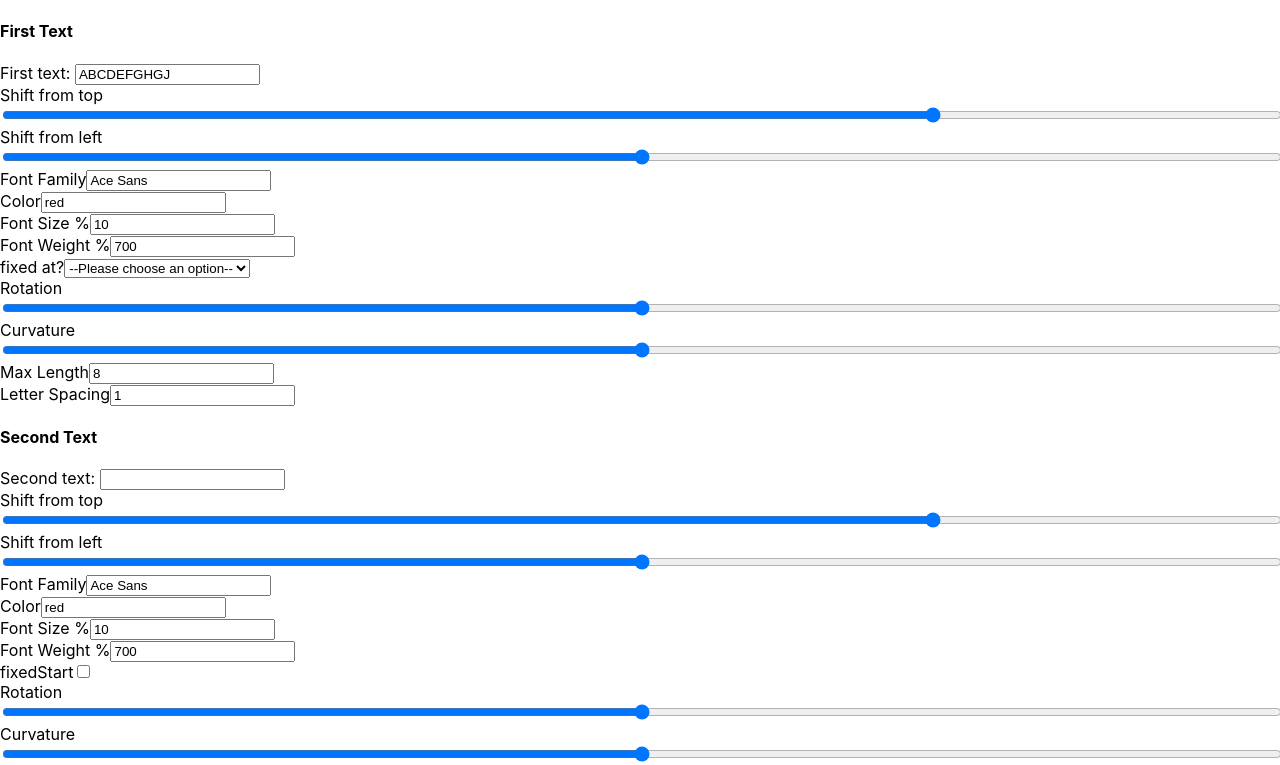
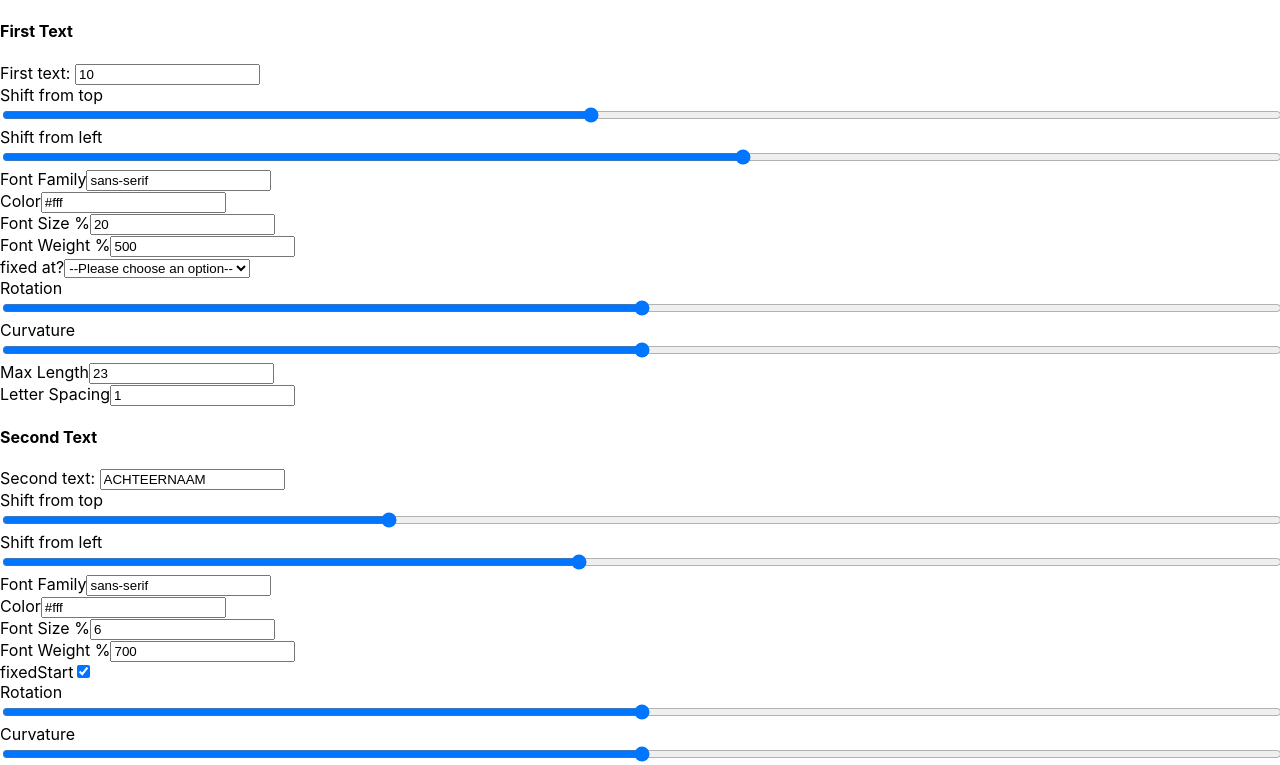
Before and after one commit to ouzkaganpb/textonimage, a React (Create React App) app: page / in a window 1280 px wide. Shown: the top 765 px of the page. Built offline with nearby package versions, Linux system fonts and the light colour scheme; the HTML template or start-up script is replaced by a standard one; a web font is replaced by a local one.

Commit message:
some changes

```diff
--- a/src/App.css
+++ b/src/App.css
@@ -103,7 +103,13 @@
   font-weight: normal;
   font-style: normal;
 }
-
+/*Almere/General*/
+@font-face {
+  font-family: 'Oswald';
+  src:url('./assets/fonts/Oswald/Oswald-Regular.ttf') format('truetype');
+  font-weight: normal;
+  font-style: normal;
+}
 
 .shirt-configurator{
   max-width: 500px;
--- a/src/App.js
+++ b/src/App.js
@@ -237,7 +237,7 @@ function App() {
           <div className="column">
         <div className="shirt-configurator">
 
-          <CanvasWithText texts={[{...textsOnImage}/* ,{...textsOnImage2} */]} imageSource={activeImage || imagesource}/>
+          <CanvasWithText texts={[{...textsOnImage},{...textsOnImage2}]} imageSource={activeImage || imagesource}/>
           <input accept="image/*" type='file' id="imgInp" onChange={(e)=>uploadImage(e)}  />
         </div>
         </div>
--- a/src/mock.js
+++ b/src/mock.js
@@ -26,36 +26,8 @@ export const texts = [
   distanceFromLeftPercentage:50
  },
 ]
-export const texts2 = [
- {
-  text:  "ABCDEFGHGJ" ,
-  fontSizeRatio:  10 ,
-  fontFamily:  "Ace Sans" ,
-  color:  "red" ,
-  fontWeight:  "700" ,
-  shiftHorizontal:  0 ,
-  fixedStart:  false ,
-  shiftVertical:  23 ,
-  rotateDeg:  0 ,
-  curvature:  0 ,
-  maxLength:  8 ,
-  letterSpacing:  1 ,
-},
-{
-  text:  "" ,
-  fontSizeRatio:  10 ,
-  fontFamily:  "Ace Sans" ,
-  color:  "red" ,
-  fontWeight:  "700" ,
-  shiftHorizontal:  0 ,
-  fixedStart:  false ,
-  shiftVertical:  23 ,
-  rotateDeg:  0 ,
-  curvature:  0 ,
-  maxLength:  8 ,
-  letterSpacing:  1 ,
-}
-]
+export const texts2 =
+[{"text":"10","fontSizeRatio":20,"fontFamily":"sans-serif","color":"#fff","fontWeight":500,"shiftHorizontal":8,"fixedStart":true,"shiftVertical":-4,"rotateDeg":0,"curvature":0,"maxLength":23,"letterSpacing":1},{"text":"ACHTEERNAAM","fontSizeRatio":6,"fontFamily":"sans-serif","color":"#fff","fontWeight":"700","shiftHorizontal":-5,"fixedStart":true,"shiftVertical":-20,"rotateDeg":0,"curvature":0,"maxLength":9,"letterSpacing":1}]
 export const texts3 = [
  {
   identifier:"sheetname",
```
Also changed, not shown: src/assets/fonts/Oswald/Oswald-Medium.ttf (added), src/assets/fonts/Oswald/Oswald-Regular.ttf (added).
